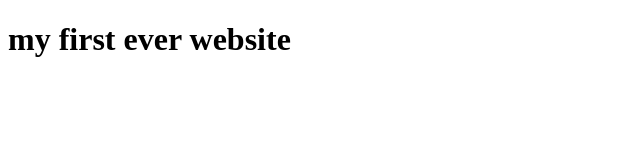
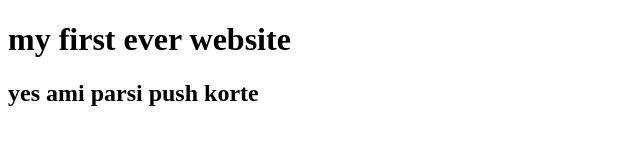
Before and after one commit to abida05/my-first-website, a plain HTML site: page index.html in a window 1280 px wide. Shown: the whole page, without its empty margins (0-640 px from the left). Drawn offline with Linux system fonts and the light colour scheme.

Commit message:
learn github

```diff
--- a/index.html
+++ b/index.html
@@ -7,5 +7,6 @@
 </head>
 <body>
    <h1>my first ever website</h1>
+   <h2>yes ami parsi push korte</h2>
 </body>
 </html>
```
